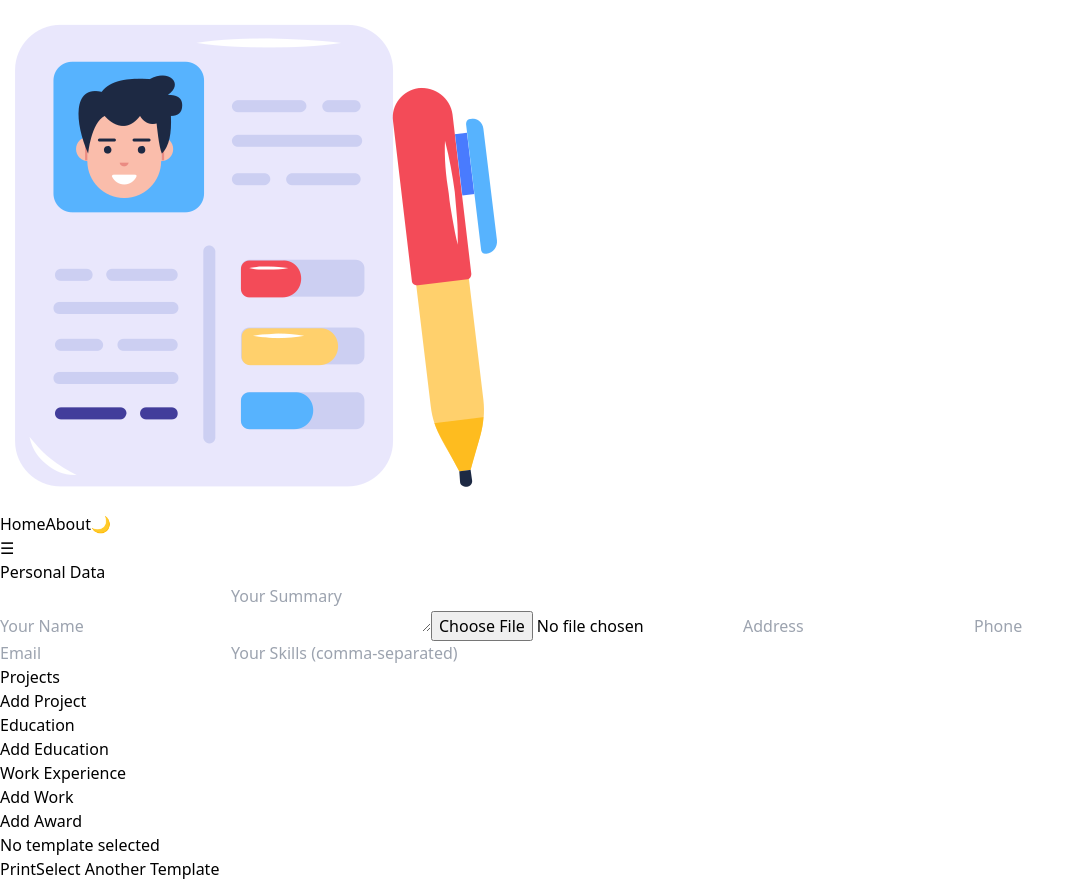
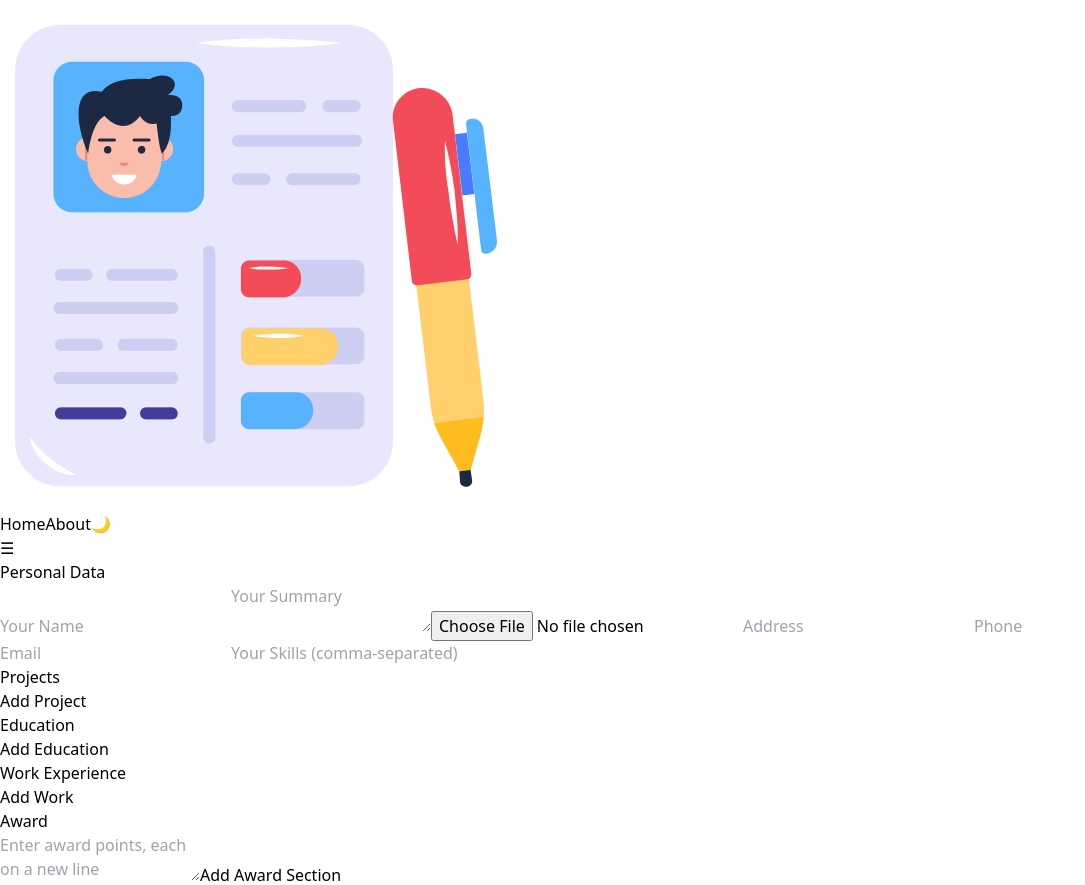
Before and after one commit to mitanshu-agr711/resume1.0, a React (Vite) app: page /build in a window 1280 px wide. Shown: the top 885 px of the page, without its empty margins (0-1085 px from the left). Built offline with nearby package versions, Linux system fonts and the light colour scheme.

Commit message:
now theme2 is work properly

```diff
--- a/src/components/userDetails/userData.jsx
+++ b/src/components/userDetails/userData.jsx
@@ -81,7 +81,11 @@ const UserDataCollect = ({ colorMode }) => {
 
         setWorkData((prev) => {
             const index = prev.findIndex((item) => item.id === id);
+            if (name === 'description') {
+                prev[index][name] = value.split('\n'); // Split description into lines
+            } else {
                 prev[index][name] = value;
+            }
             return [...prev];
         });
     };
@@ -102,7 +106,11 @@ const UserDataCollect = ({ colorMode }) => {
 
         setProjectData((prev) => {
             const index = prev.findIndex((item) => item.id === id);
+            if (name === 'description') {
+                prev[index][name] = value.split('\n'); // Split description into lines
+            } else {
                 prev[index][name] = value;
+            }
             return [...prev];
         });
     };
@@ -124,7 +132,11 @@ const UserDataCollect = ({ colorMode }) => {
 
         setEducationData((prev) => {
             const index = prev.findIndex((item) => item.id === id);
+            if (name === 'description') {
+                prev[index][name] = value.split('\n'); // Split description into lines
+            } else {
                 prev[index][name] = value;
+            }
             return [...prev];
         });
     };
@@ -139,16 +151,16 @@ const UserDataCollect = ({ colorMode }) => {
     };
     // ===================================================================================================================================================
     // Add award section
+    const handleChangeAwards = (e) => {
+        const { value } = e.target;
+        setAwardData(value.split('\n')); // Split lines into bullet points
+    };
+
     const handleAwardClick = (e) => {
         e.preventDefault();
         if (!checkAward) {
             setCheckAward(true);
         }
-    };
-
-    const handleChangeAwards = (e) => {
-        const { name, value } = e.target;
-        setAwardData((prev) => ({ ...prev, [name]: value }));
     };
     // ==============================================================================================================================================
     return (
@@ -224,10 +236,11 @@ const UserDataCollect = ({ colorMode }) => {
                             id={`project${index}`}
                             name="description"
                             onChange={(e) => handleChangeProject(e, project.id)}
-                            value={project.description || ''}
+                            value={project.description ? project.description.join('\n') : ''}
                             placeholder="Enter Project Description"
                             className="border rounded-md p-2 w-full text-black"
                         />
+
                     </div>
                 ))}
                 <button
@@ -255,7 +268,7 @@ const UserDataCollect = ({ colorMode }) => {
                             id={`education${index}`}
                             name="description"
                             onChange={handleChangeEducation}
-                            value={education.description || ''}
+                            value={education.description ? education.description.join('\n') : ''}
                             placeholder="Enter Education Description"
                             className="border rounded-md p-2 w-full text-black"
                         />
@@ -285,8 +298,8 @@ const UserDataCollect = ({ colorMode }) => {
                         <textarea
                             id={`work${index}`}
                             name="description"
-                            onChange={(e) => handleChangeProject(e, work.id)}
-                            value={work.description || ''}
+                            onChange={(e) => handleChangeWork(e, work.id)}
+                            value={work.description ? work.description.join('\n') : ''}
                             placeholder="Enter Work Description"
                             className="border rounded-md p-2 w-full text-black"
                         />
@@ -301,24 +314,20 @@ const UserDataCollect = ({ colorMode }) => {
             {/* ================================================================================================================================================= */}
 
             {/* Awards */}
-            {checkAward && (
             <div className="mb-2">
-                    <h2 className="text-lg font-semibold">Awards</h2>
+                <h2 className="text-lg font-semibold">Award</h2>
                 <textarea
-                        name="award"
                     onChange={handleChangeAwards}
-                        placeholder="Enter Award Description"
+                    value={Array.isArray(award) ? award.join('\n') : ''}
+                    placeholder="Enter award points, each on a new line"
                     className="border rounded-md p-2 w-full text-black"
                 />
-                </div>
-            )}
-            {!checkAward && (
                 <button
                     onClick={handleAwardClick}
                     className="bg-blue-500 text-white p-2 rounded">
-                    Add Award
+                    Add Award Section
                 </button>
-            )}
+            </div>
         </div>
     );
 };
--- a/src/themes/themes2.jsx
+++ b/src/themes/themes2.jsx
@@ -76,7 +76,7 @@ const Theme2 = ({ componentRef }) => {
                 <div key={index} className="mt-4">
                   <h4 className="text-lg font-semibold">{project.title}</h4>
                   <ul className="list-disc ml-6 text-sm">
-                    {project.description.split(',').map((descItem, descIndex) => (
+                    {(Array.isArray(project.description) ? project.description : project.description.split(',')).map((descItem, descIndex) => (
                       <li key={descIndex}>{descItem.trim()}</li>
                     ))}
                   </ul>
@@ -91,7 +91,7 @@ const Theme2 = ({ componentRef }) => {
                 <div key={index} className="mt-4">
                   <h4 className="text-lg font-semibold">{work.title}</h4>
                   <ul className="list-disc ml-6 text-sm">
-                    {work.description.split(',').map((descItem, descIndex) => (
+                    {(Array.isArray(work.description) ? work.description : work.description.split(',')).map((descItem, descIndex) => (
                       <li key={descIndex}>{descItem.trim()}</li>
                     ))}
                   </ul>
@@ -103,7 +103,7 @@ const Theme2 = ({ componentRef }) => {
             <div className="mb-6">
               <h3 className="text-2xl font-bold mt-6">Awards & Achievements</h3>
               <ul className="list-disc ml-6 text-sm">
-                {award.map((element, index) => (
+                {Array.isArray(award) && award.map((element, index) => (
                   <li key={index}>{element}</li>
                 ))}
               </ul>
```
Also changed, not shown: src/themes/themes5.jsx (deleted). Lines whose indentation alone changed are shown as unchanged.
